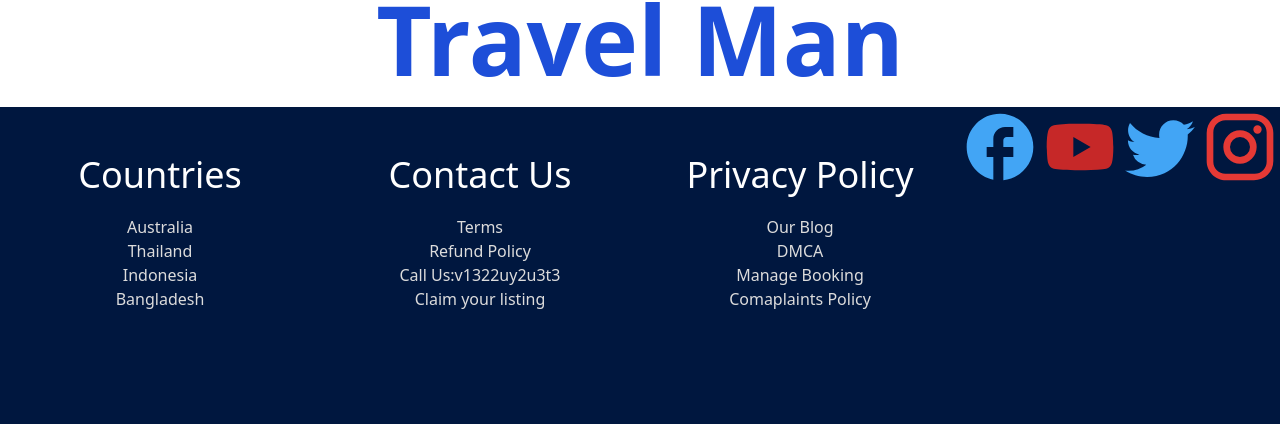
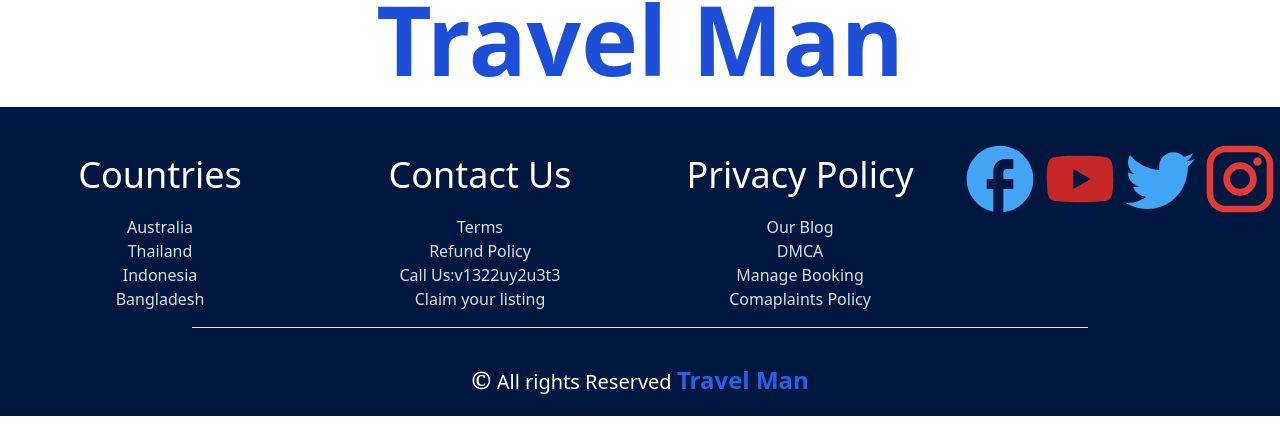
Before and after one commit to atikurahad/travel-man, a React (Create React App) app: page / in a window 1280 px wide. Shown: the part 4138-4562 px from the top of the page. Built offline with nearby package versions, Linux system fonts and the light colour scheme.

Commit message:
footer completed successfully

```diff
--- a/src/components/Footer.jsx
+++ b/src/components/Footer.jsx
@@ -8,8 +8,8 @@
 
 const Footer = () => {
   return (
-    <div>
-      <div className="h-[20rem] bg-[#00173F] grid grid-cols-4">
+    <div className=" bg-[#00173F] h-full">
+      <div className=" grid lg:grid-cols-4 md:grid-cols-4 sm:grid-cols-4">
         <section className="mt-12">
           <h1 className="text-4xl text-white text-center">Countries</h1>
           <span className="flex flex-col items-center mt-5">
@@ -38,14 +38,21 @@
           </span>
         </section>
         <section>
-          <span >
-            <FacebookSharpIcon  sx={{color:blue[400], fontSize: "80px"}} />
-            <YouTubeIcon sx={{color:red[800], fontSize: "80px"}}  />
-            <TwitterIcon sx={{color:blue[400], fontSize: "80px"}}  />
-            <Instagram sx={{color:red[600], fontSize: "80px"}}  />
+          <span className="flex justify-items-cener mt-8">
+            <FacebookSharpIcon sx={{ color: blue[400], fontSize: "80px" }} />
+            <YouTubeIcon sx={{ color: red[800], fontSize: "80px" }} />
+            <TwitterIcon sx={{ color: blue[400], fontSize: "80px" }} />
+            <Instagram sx={{ color: red[600], fontSize: "80px" }} />
           </span>
         </section>
+
       </div>
+      <hr className="my-4 mx-[12rem]" />
+       <p className="text-xl text-white text-center p-5">
+          {" "}
+          <span className="text-white font-bold text-2xl font-serif">&copy;</span> All rights Reserved{" "}
+          <span className="text-2xl font-bold text-blue-600">Travel Man</span>
+        </p>
     </div>
   );
 };
```
Also changed, not shown: src/components/Practice.js (added). Lines whose indentation alone changed are shown as unchanged.
